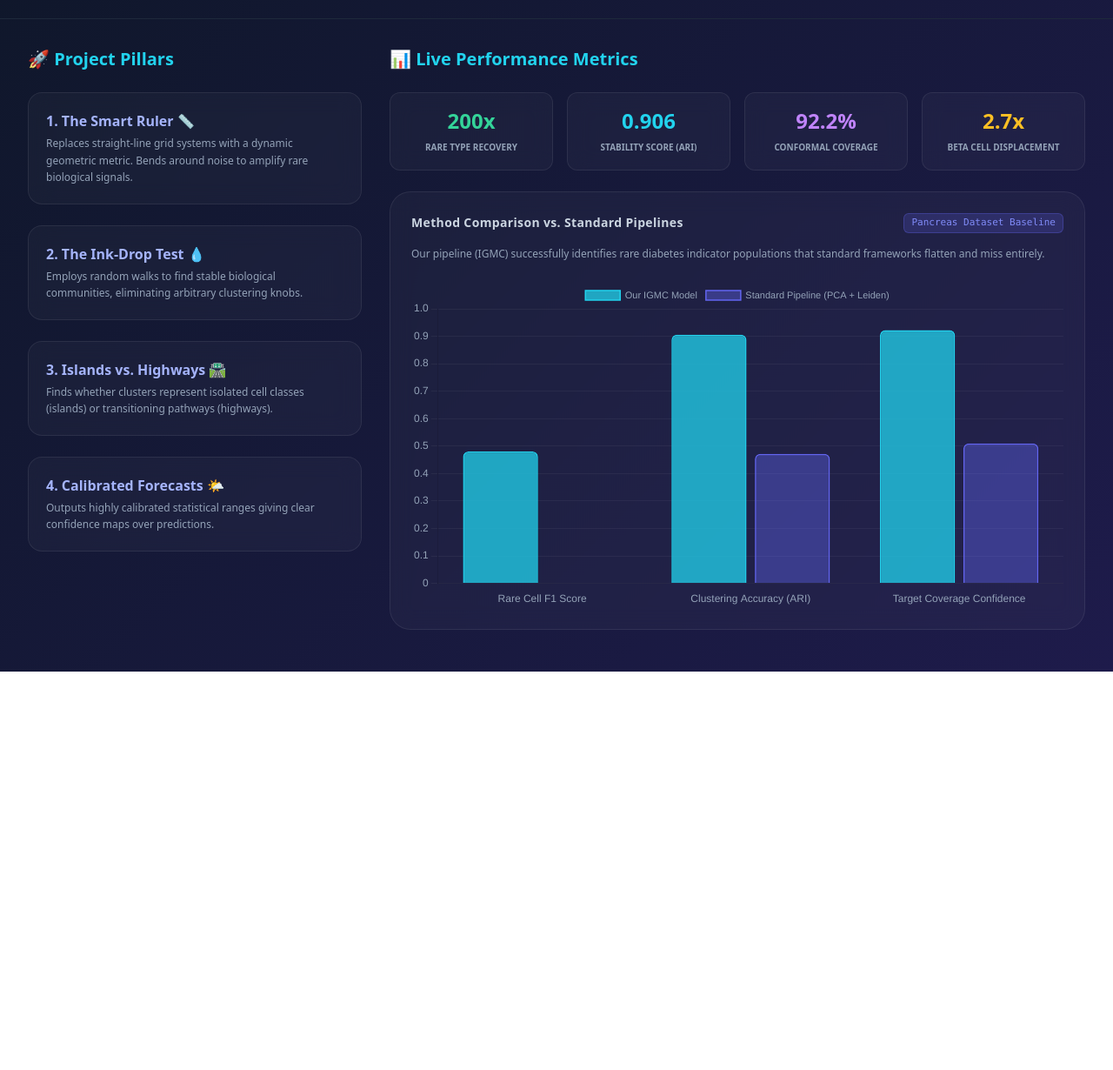
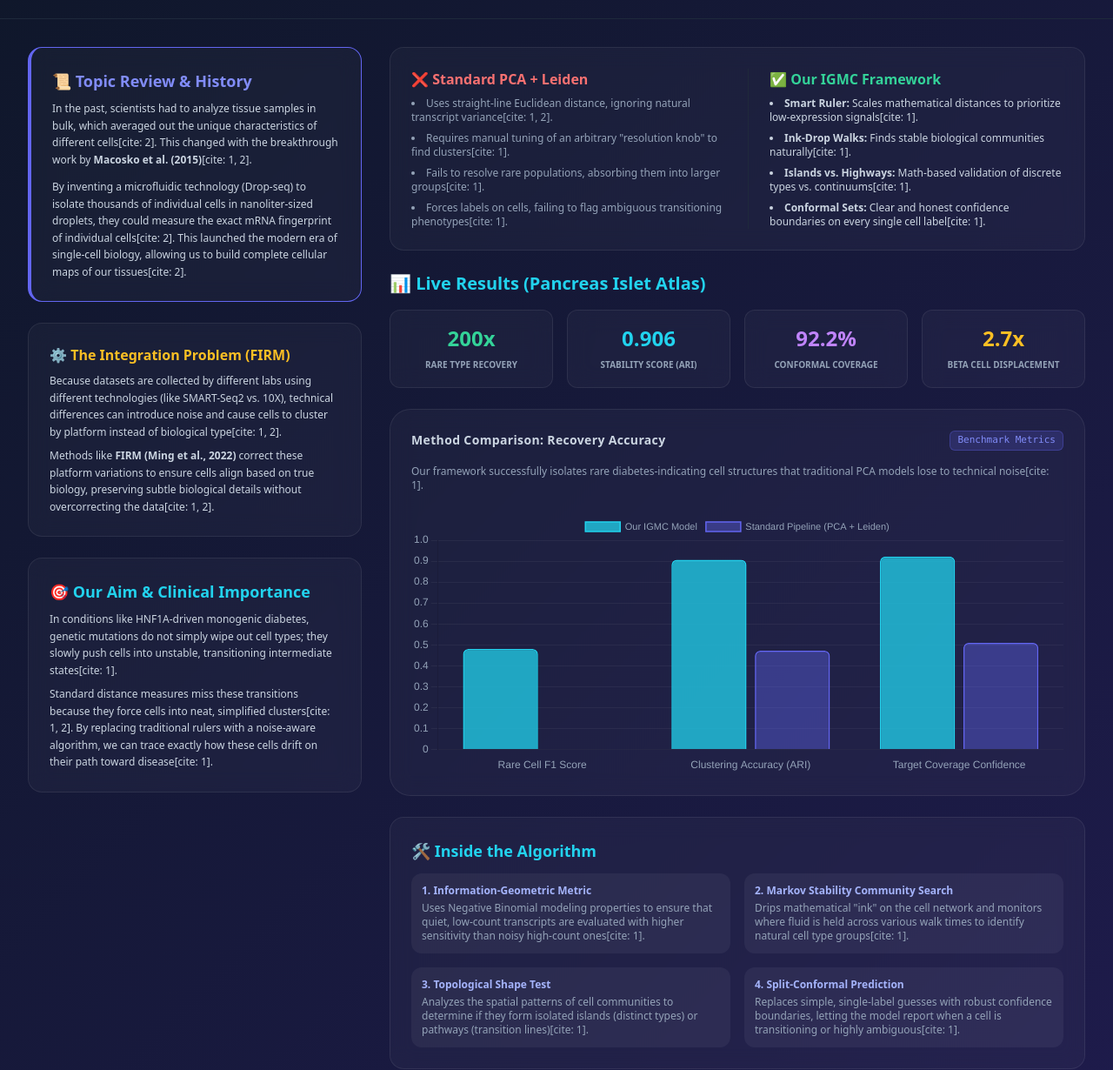
Before and after one commit to gcastell23/Clustering-Algorithm, a plain HTML site: page index.html in a window 1280 px wide. Shown: the part 83-1313 px from the top of the page at 87% size. Before the commit the page ends 855 px from the top, so only its background shows below. Drawn offline with nearby package versions, Linux system fonts and the light colour scheme.

Commit message:
Update index.html

```diff
--- a/index.html
+++ b/index.html
@@ -12,6 +12,8 @@
     </style>
 </head>
 <body class="gradient-bg text-slate-100 font-sans min-h-screen pb-12">
+
+    <!-- Hero Header -->
     <header class="border-b border-slate-800 py-6 px-8 mb-8">
         <div class="max-w-7xl mx-auto flex flex-col md:flex-row justify-between items-center gap-4">
             <div>
@@ -26,30 +28,75 @@
         </div>
     </header>
 
+    <!-- Content Workspace -->
     <main class="max-w-7xl mx-auto px-4 md:px-8 grid grid-cols-1 lg:grid-cols-3 gap-8">
+
+        <!-- Column 1: PART 1 - Biological & Computational Review (Topic Background) -->
         <div class="lg:col-span-1 flex flex-col gap-6">
-            <h2 class="text-xl font-bold text-cyan-400 flex items-center gap-2">🚀 Project Pillars</h2>
-            <div class="glass-card p-5 rounded-2xl">
-                <h3 class="text-md font-bold text-indigo-300">1. The Smart Ruler 📏</h3>
-                <p class="text-xs text-slate-400 mt-1 leading-relaxed">Replaces straight-line grid systems with a dynamic geometric metric. Bends around noise to amplify rare biological signals.</p>
+
+            <!-- Section: Foundational History -->
+            <div class="glass-card p-6 rounded-2xl border-l-4 border-indigo-500">
+                <h2 class="text-lg font-bold text-indigo-400 mb-2">📜 Topic Review & History</h2>
+                <p class="text-xs text-slate-300 leading-relaxed mb-3">
+                    In the past, scientists had to analyze tissue samples in bulk, which averaged out the unique characteristics of different cells[cite: 2]. This changed with the breakthrough work by <strong>Macosko et al. (2015)</strong>[cite: 1, 2].
+                </p>
+                <p class="text-xs text-slate-300 leading-relaxed">
+                    By inventing a microfluidic technology (Drop-seq) to isolate thousands of individual cells in nanoliter-sized droplets, they could measure the exact mRNA fingerprint of individual cells[cite: 2]. This launched the modern era of single-cell biology, allowing us to build complete cellular maps of our tissues[cite: 2].
+                </p>
             </div>
-            <div class="glass-card p-5 rounded-2xl">
-                <h3 class="text-md font-bold text-indigo-300">2. The Ink-Drop Test 💧</h3>
-                <p class="text-xs text-slate-400 mt-1 leading-relaxed">Employs random walks to find stable biological communities, eliminating arbitrary clustering knobs.</p>
+
+            <!-- Section: The Integration Challenge (FIRM) -->
+            <div class="glass-card p-6 rounded-2xl">
+                <h2 class="text-md font-bold text-amber-400 mb-2">⚙️ The Integration Problem (FIRM)</h2>
+                <p class="text-xs text-slate-300 leading-relaxed">
+                    Because datasets are collected by different labs using different technologies (like SMART-Seq2 vs. 10X), technical differences can introduce noise and cause cells to cluster by platform instead of biological type[cite: 1, 2].
+                </p>
+                <p class="text-xs text-slate-300 leading-relaxed mt-2">
+                    Methods like <strong>FIRM (Ming et al., 2022)</strong> correct these platform variations to ensure cells align based on true biology, preserving subtle biological details without overcorrecting the data[cite: 1, 2].
+                </p>
             </div>
-            <div class="glass-card p-5 rounded-2xl">
-                <h3 class="text-md font-bold text-indigo-300">3. Islands vs. Highways 🛣️</h3>
-                <p class="text-xs text-slate-400 mt-1 leading-relaxed">Finds whether clusters represent isolated cell classes (islands) or transitioning pathways (highways).</p>
-            </div>
-            <div class="glass-card p-5 rounded-2xl">
-                <h3 class="text-md font-bold text-indigo-300">4. Calibrated Forecasts 🌤️</h3>
-                <p class="text-xs text-slate-400 mt-1 leading-relaxed">Outputs highly calibrated statistical ranges giving clear confidence maps over predictions.</p>
+
+            <!-- Section: Biological Significance -->
+            <div class="glass-card p-6 rounded-2xl">
+                <h2 class="text-lg font-bold text-cyan-400 mb-2">🎯 Our Aim & Clinical Importance</h2>
+                <p class="text-xs text-slate-300 leading-relaxed">
+                    In conditions like HNF1A-driven monogenic diabetes, genetic mutations do not simply wipe out cell types; they slowly push cells into unstable, transitioning intermediate states[cite: 1].
+                </p>
+                <p class="text-xs text-slate-300 leading-relaxed mt-2">
+                    Standard distance measures miss these transitions because they force cells into neat, simplified clusters[cite: 1, 2]. By replacing traditional rulers with a noise-aware algorithm, we can trace exactly how these cells drift on their path toward disease[cite: 1].
+                </p>
             </div>
         </div>
 
+        <!-- Column 2 & 3: PART 2 - Algorithm, Benchmarks, & Comparative Advantages -->
         <div class="lg:col-span-2 flex flex-col gap-6">
-            <h2 class="text-xl font-bold text-cyan-400">📊 Live Performance Metrics</h2>
-            <div class="grid grid-cols-2 md:grid-cols-4 gap-4">
+
+            <!-- Comparison Grid: Why we are better than before -->
+            <div class="glass-card p-6 rounded-2xl grid grid-cols-1 md:grid-cols-2 gap-6">
+                <div>
+                    <h2 class="text-md font-bold text-red-400 mb-2">❌ Standard PCA + Leiden</h2>
+                    <ul class="list-disc list-inside text-xs text-slate-400 space-y-2">
+                        <li>Uses straight-line Euclidean distance, ignoring natural transcript variance[cite: 1, 2].</li>
+                        <li>Requires manual tuning of an arbitrary "resolution knob" to find clusters[cite: 1].</li>
+                        <li>Fails to resolve rare populations, absorbing them into larger groups[cite: 1].</li>
+                        <li>Forces labels on cells, failing to flag ambiguous transitioning phenotypes[cite: 1].</li>
+                    </ul>
+                </div>
+                <div class="border-t md:border-t-0 md:border-l border-slate-800 pt-4 md:pt-0 md:pl-6">
+                    <h2 class="text-md font-bold text-emerald-400 mb-2">✅ Our IGMC Framework</h2>
+                    <ul class="list-disc list-inside text-xs text-slate-300 space-y-2">
+                        <li><strong>Smart Ruler:</strong> Scales mathematical distances to prioritize low-expression signals[cite: 1].</li>
+                        <li><strong>Ink-Drop Walks:</strong> Finds stable biological communities naturally[cite: 1].</li>
+                        <li><strong>Islands vs. Highways:</strong> Math-based validation of discrete types vs. continuums[cite: 1].</li>
+                        <li><strong>Conformal Sets:</strong> Clear and honest confidence boundaries on every single cell label[cite: 1].</li>
+                    </ul>
+                </div>
+            </div>
+
+            <!-- Live Metric Dashboards -->
+            <div>
+                <h2 class="text-xl font-bold text-cyan-400 mb-4">📊 Live Results (Pancreas Islet Atlas)</h2>
+                <div class="grid grid-cols-2 md:grid-cols-4 gap-4 mb-6">
                     <div class="glass-card p-4 rounded-xl text-center">
                         <span class="block text-2xl font-black text-emerald-400">200x</span>
                         <span class="text-[10px] text-slate-400 uppercase font-semibold">Rare Type Recovery</span>
@@ -68,21 +115,47 @@
                     </div>
                 </div>
 
-            <div class="glass-card p-6 rounded-3xl flex-1 flex flex-col justify-between min-h-[350px]">
+                <!-- Interactive Chart Panel -->
+                <div class="glass-card p-6 rounded-3xl min-h-[350px] flex flex-col justify-between">
                     <div>
                         <div class="flex justify-between items-center mb-4">
-                        <h3 class="font-bold text-sm tracking-wide text-slate-300">Method Comparison vs. Standard Pipelines</h3>
-                        <span class="text-[11px] px-2 py-0.5 bg-indigo-500/20 text-indigo-400 rounded-md border border-indigo-500/30 font-mono">Pancreas Dataset Baseline</span>
+                            <h3 class="font-bold text-sm tracking-wide text-slate-300">Method Comparison: Recovery Accuracy</h3>
+                            <span class="text-[11px] px-2 py-0.5 bg-indigo-500/20 text-indigo-400 rounded-md border border-indigo-500/30 font-mono">Benchmark Metrics</span>
                         </div>
-                    <p class="text-xs text-slate-400 mb-6">Our pipeline (IGMC) successfully identifies rare diabetes indicator populations that standard frameworks flatten and miss entirely.</p>
+                        <p class="text-xs text-slate-400 mb-6">Our framework successfully isolates rare diabetes-indicating cell structures that traditional PCA models lose to technical noise[cite: 1].</p>
                     </div>
-                <div class="relative w-full aspect-video md:aspect-[2/1]">
+                    <div class="relative w-full aspect-video md:aspect-[2.5/1]">
                         <canvas id="performanceChart"></canvas>
+                    </div>
+                </div>
+            </div>
+
+            <!-- Walkthrough: Mechanics of the Algorithm -->
+            <div class="glass-card p-6 rounded-2xl">
+                <h2 class="text-lg font-bold text-cyan-400 mb-3">🛠️ Inside the Algorithm</h2>
+                <div class="grid grid-cols-1 md:grid-cols-2 gap-4 text-xs text-slate-300">
+                    <div class="p-3 bg-white/5 rounded-xl">
+                        <strong class="text-indigo-300">1. Information-Geometric Metric</strong>
+                        <p class="mt-1 text-slate-400">Uses Negative Binomial modeling properties to ensure that quiet, low-count transcripts are evaluated with higher sensitivity than noisy high-count ones[cite: 1].</p>
+                    </div>
+                    <div class="p-3 bg-white/5 rounded-xl">
+                        <strong class="text-indigo-300">2. Markov Stability Community Search</strong>
+                        <p class="mt-1 text-slate-400">Drips mathematical "ink" on the cell network and monitors where fluid is held across various walk times to identify natural cell type groups[cite: 1].</p>
+                    </div>
+                    <div class="p-3 bg-white/5 rounded-xl">
+                        <strong class="text-indigo-300">3. Topological Shape Test</strong>
+                        <p class="mt-1 text-slate-400">Analyzes the spatial patterns of cell communities to determine if they form isolated islands (distinct types) or pathways (transition lines)[cite: 1].</p>
+                    </div>
+                    <div class="p-3 bg-white/5 rounded-xl">
+                        <strong class="text-indigo-300">4. Split-Conformal Prediction</strong>
+                        <p class="mt-1 text-slate-400">Replaces simple, single-label guesses with robust confidence boundaries, letting the model report when a cell is transitioning or highly ambiguous[cite: 1].</p>
+                    </div>
                 </div>
             </div>
         </div>
     </main>
 
+    <!-- Chart Configuration Script -->
     <script>
         const ctx = document.getElementById('performanceChart').getContext('2d');
         new Chart(ctx, {
```
Lines whose indentation alone changed are shown as unchanged.
